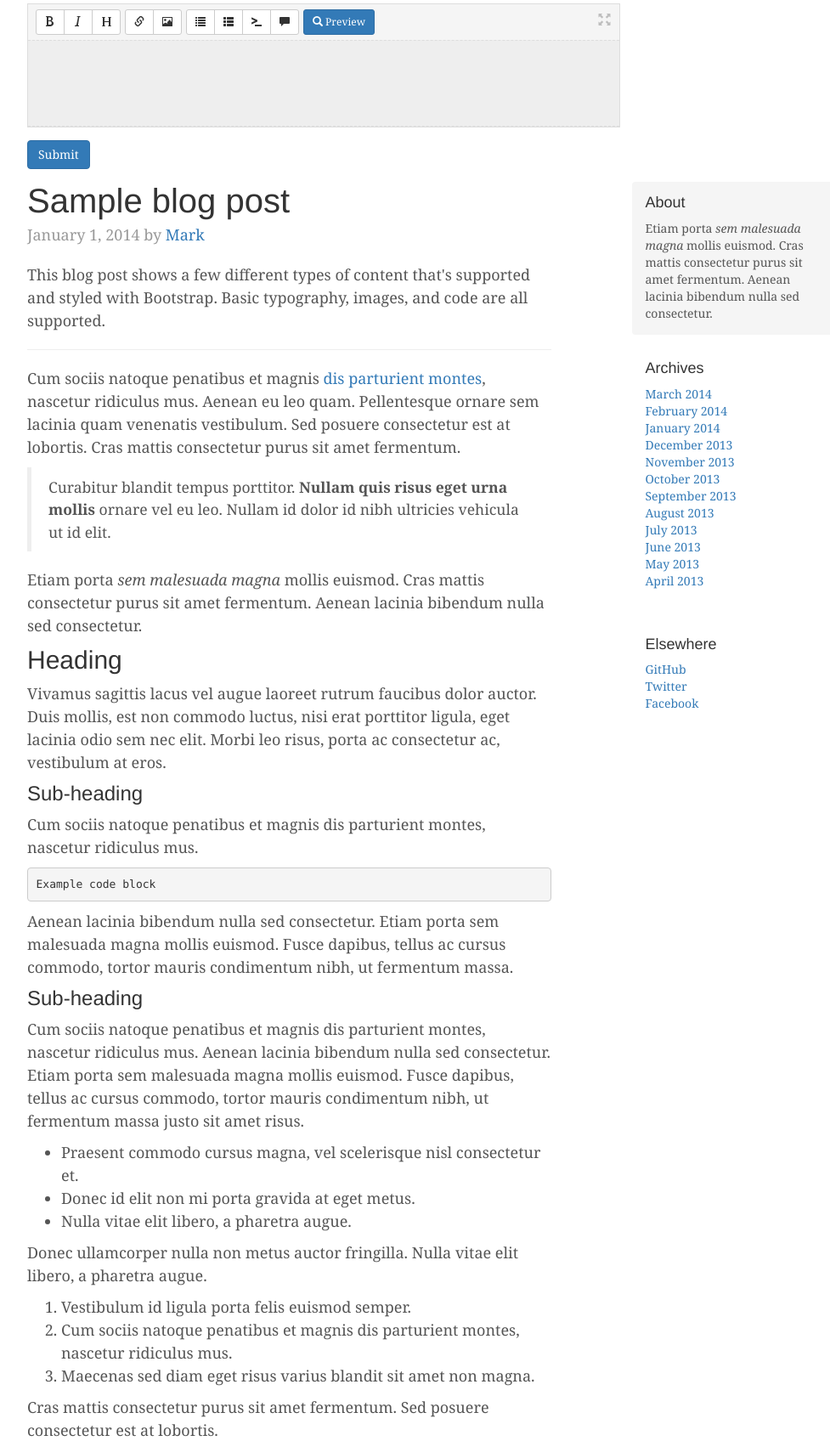
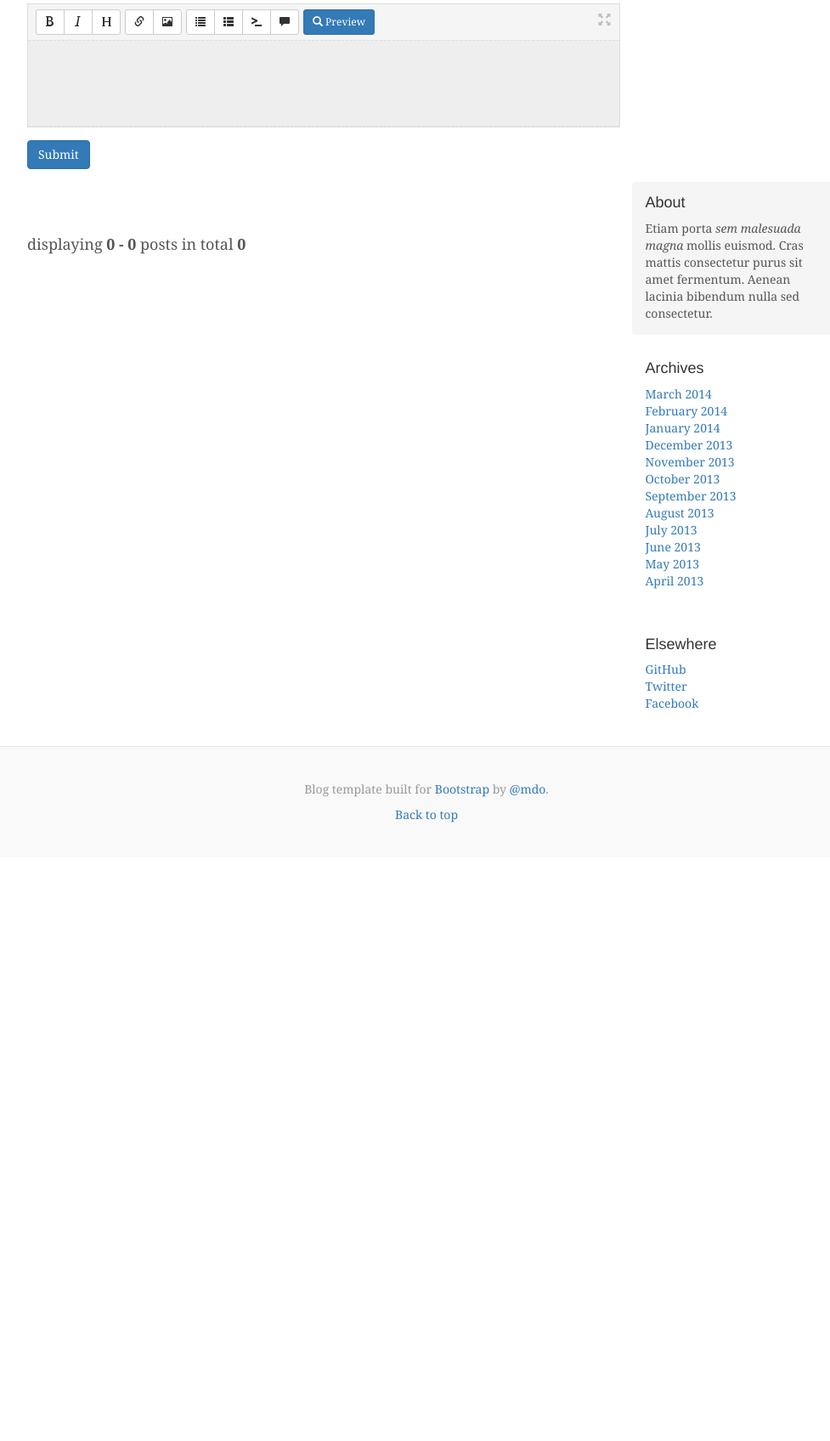
Before and after one commit to heidricklevi/blog, a Flask app: page / in a window 1280 px wide. Shown: the part 230-1926 px from the top of the page at 85% size, without its empty margins (138-1115 px from the left). After the commit the page ends 1198 px from the top, so only its background shows below. Run offline with Flask 2, Linux system fonts and the light colour scheme; data that the repository does not hold is empty; parts of the project's set-up code (start-up, migrations or seed data) failed here and were passed over; some libraries are stand-ins or nearby versions.

Commit message:
fixed pagination not display all posts and add markdown rendering for posts

```diff
--- a/blog/application.py
+++ b/blog/application.py
@@ -6,6 +6,7 @@ from dbhelper import DBHelper
 import config
 from flask.ext.moment import Moment
 from user import User, AnonymousUser
+from markdown import markdown
 import bcrypt
 from flask.ext.paginate import Pagination
 from forms import RegistrationForm, LoginForm, EditProfileForm, User_EditForm, PostForm
@@ -56,7 +57,13 @@ def send_email(user_fromaddress, pwd, recipient, subject, **kwargs ):
 @application.route('/page/<int:page>')
 def home(page):
     per_page = 5
-    start_at = page * per_page
+
+    if page is 1:
+        start_at = 0
+    else:
+        start_at = (page * per_page) - 5
+
+
     all_posts = DB.get_all_posts()
     posts = DB.get_limited_posts(start_at=start_at, per_page=per_page)
     paginate = Pagination(page=page, per_page=per_page, record_name='posts', total=all_posts.__len__(),
@@ -70,7 +77,7 @@ def submit_post():
     user = current_user._get_current_object()
 
     if form.validate_on_submit and user.role is ROLE_ADMINISTRATOR:
-        DB.create_blog_post(author_id=user.id, body=request.form['text_post'], post_time=datetime.datetime.now())
+        DB.create_blog_post(author_id=user.id, body=markdown(request.form['text_post'], output_format='html'), post_time=datetime.datetime.now())
 
     return redirect(url_for('home'))
 
--- a/blog/templates/index.html
+++ b/blog/templates/index.html
@@ -34,64 +34,12 @@
         <h2 class="blog-post-title">First Run Through!</h2>
          <p class="blog-post-meta">{{ post['post_time'] }} <a href="{{ url_for('.user', name=post['name']) }}">{{ post['name'] }}</a> </p>
 
-         {{ post['body'] }}
+         {{ post['body'] | safe }}
 
          <br />
          <br />
          <hr />
      {% endfor %}
-
-
-
-
-
-          <div class="blog-post">
-            <h2 class="blog-post-title">Sample blog post</h2>
-            <p class="blog-post-meta">January 1, 2014 by <a href="#">Mark</a></p>
-
-            <p>This blog post shows a few different types of content that's supported and styled with Bootstrap. Basic typography, images, and code are all supported.</p>
-            <hr>
-            <p>Cum sociis natoque penatibus et magnis <a href="#">dis parturient montes</a>, nascetur ridiculus mus. Aenean eu leo quam. Pellentesque ornare sem lacinia quam venenatis vestibulum. Sed posuere consectetur est at lobortis. Cras mattis consectetur purus sit amet fermentum.</p>
-            <blockquote>
-              <p>Curabitur blandit tempus porttitor. <strong>Nullam quis risus eget urna mollis</strong> ornare vel eu leo. Nullam id dolor id nibh ultricies vehicula ut id elit.</p>
-            </blockquote>
-            <p>Etiam porta <em>sem malesuada magna</em> mollis euismod. Cras mattis consectetur purus sit amet fermentum. Aenean lacinia bibendum nulla sed consectetur.</p>
-            <h2>Heading</h2>
-            <p>Vivamus sagittis lacus vel augue laoreet rutrum faucibus dolor auctor. Duis mollis, est non commodo luctus, nisi erat porttitor ligula, eget lacinia odio sem nec elit. Morbi leo risus, porta ac consectetur ac, vestibulum at eros.</p>
-            <h3>Sub-heading</h3>
-            <p>Cum sociis natoque penatibus et magnis dis parturient montes, nascetur ridiculus mus.</p>
-            <pre><code>Example code block</code></pre>
-            <p>Aenean lacinia bibendum nulla sed consectetur. Etiam porta sem malesuada magna mollis euismod. Fusce dapibus, tellus ac cursus commodo, tortor mauris condimentum nibh, ut fermentum massa.</p>
-            <h3>Sub-heading</h3>
-            <p>Cum sociis natoque penatibus et magnis dis parturient montes, nascetur ridiculus mus. Aenean lacinia bibendum nulla sed consectetur. Etiam porta sem malesuada magna mollis euismod. Fusce dapibus, tellus ac cursus commodo, tortor mauris condimentum nibh, ut fermentum massa justo sit amet risus.</p>
-            <ul>
-              <li>Praesent commodo cursus magna, vel scelerisque nisl consectetur et.</li>
-              <li>Donec id elit non mi porta gravida at eget metus.</li>
-              <li>Nulla vitae elit libero, a pharetra augue.</li>
-            </ul>
-            <p>Donec ullamcorper nulla non metus auctor fringilla. Nulla vitae elit libero, a pharetra augue.</p>
-            <ol>
-              <li>Vestibulum id ligula porta felis euismod semper.</li>
-              <li>Cum sociis natoque penatibus et magnis dis parturient montes, nascetur ridiculus mus.</li>
-              <li>Maecenas sed diam eget risus varius blandit sit amet non magna.</li>
-            </ol>
-            <p>Cras mattis consectetur purus sit amet fermentum. Sed posuere consectetur est at lobortis.</p>
-          </div><!-- /.blog-post -->
-
-          <div class="blog-post">
-            <h2 class="blog-post-title">New feature</h2>
-            <p class="blog-post-meta">December 14, 2013 by <a href="#">Chris</a></p>
-
-            <p>Cum sociis natoque penatibus et magnis dis parturient montes, nascetur ridiculus mus. Aenean lacinia bibendum nulla sed consectetur. Etiam porta sem malesuada magna mollis euismod. Fusce dapibus, tellus ac cursus commodo, tortor mauris condimentum nibh, ut fermentum massa justo sit amet risus.</p>
-            <ul>
-              <li>Praesent commodo cursus magna, vel scelerisque nisl consectetur et.</li>
-              <li>Donec id elit non mi porta gravida at eget metus.</li>
-              <li>Nulla vitae elit libero, a pharetra augue.</li>
-            </ul>
-            <p>Etiam porta <em>sem malesuada magna</em> mollis euismod. Cras mattis consectetur purus sit amet fermentum. Aenean lacinia bibendum nulla sed consectetur.</p>
-            <p>Donec ullamcorper nulla non metus auctor fringilla. Nulla vitae elit libero, a pharetra augue.</p>
-          </div><!-- /.blog-post -->
-
 
     {% endblock %}
 
```
Also changed, not shown: blog/dbhelper.py (line endings or trailing spaces).
